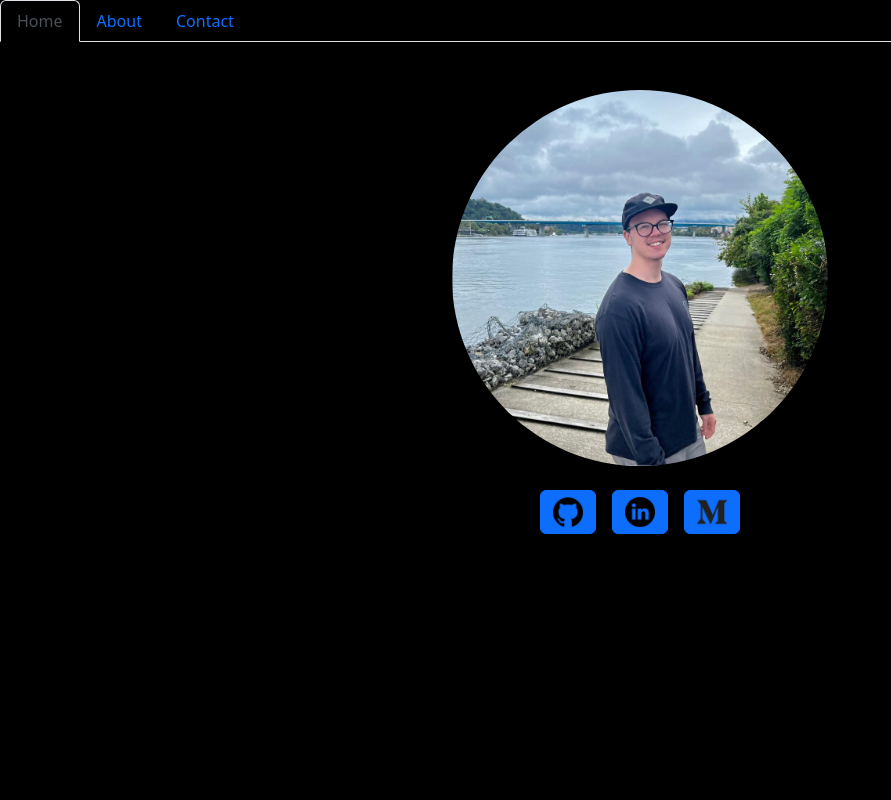
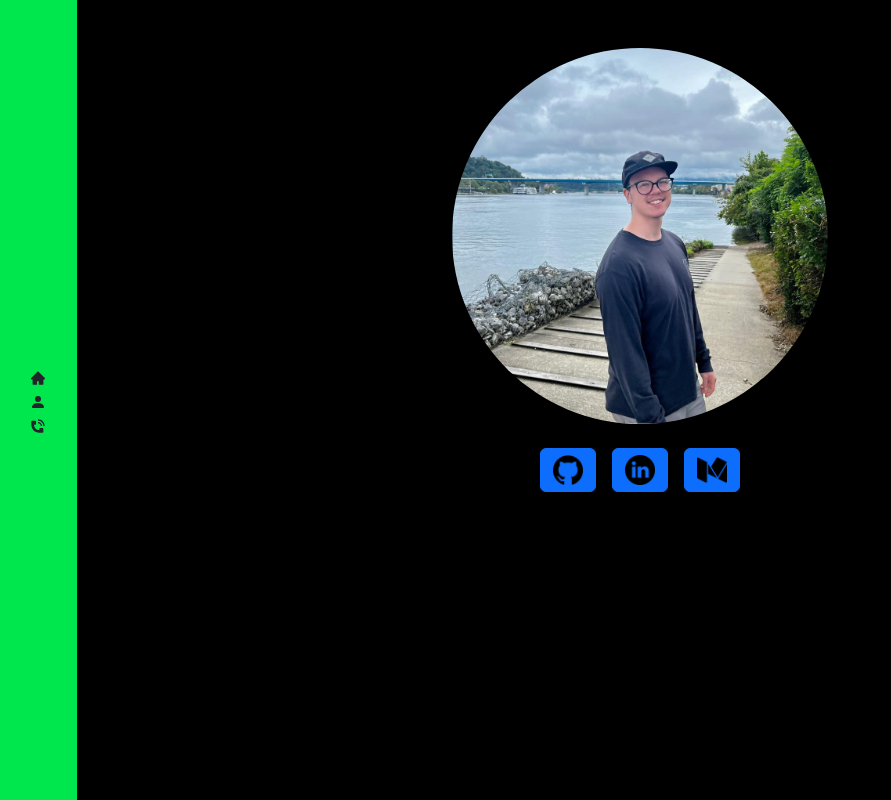
Before and after one commit to elilogbro/portfolio-rails, a React (Create React App) app in the folder client/: page / in a window 1280 px wide. Shown: the whole page, without its empty margins (0-891 px from the left). Built offline with nearby package versions, Linux system fonts and the light colour scheme.

Commit message:
created side navbar

```diff
--- a/client/package.json
+++ b/client/package.json
@@ -7,6 +7,7 @@
     "react": "^18.2.0",
     "react-bootstrap": "^2.6.0",
     "react-dom": "^18.2.0",
+    "react-icons": "^4.6.0",
     "react-router-bootstrap": "^0.26.2",
     "react-router-dom": "^6.4.3",
     "react-scripts": "5.0.1",
--- a/client/src/components/Navigation.js
+++ b/client/src/components/Navigation.js
@@ -1,27 +1,32 @@
 import Nav from 'react-bootstrap/Nav';
+import Navbar from 'react-bootstrap/Navbar';
+import Container from 'react-bootstrap/Container';
 import { LinkContainer } from 'react-router-bootstrap';
+import { AiFillHome } from 'react-icons/ai';
+import { BsFillPersonFill } from 'react-icons/bs';
+import { CgPhone } from 'react-icons/cg';
 
 function Navigation() {
 
 
     return (
-        <Nav variant="tabs" className='sticky-top bg-black'>
+        <Navbar className="navbar-custom">
             <Nav.Item>
-                <LinkContainer to="/">
-                    <Nav.Link>Home</Nav.Link>
-                </LinkContainer>
+            <LinkContainer to="/">
+                <Nav.Link color="white"><AiFillHome /></Nav.Link>
+            </LinkContainer>
             </Nav.Item>
             <Nav.Item>
                 <LinkContainer to="/about">
-                    <Nav.Link>About</Nav.Link>
+                    <Nav.Link><BsFillPersonFill /></Nav.Link>
                 </LinkContainer>
             </Nav.Item>
             <Nav.Item>
                 <LinkContainer to="/contact">
-                    <Nav.Link>Contact</Nav.Link>
+                    <Nav.Link><CgPhone /></Nav.Link>
                 </LinkContainer>
             </Nav.Item>
-        </Nav>
+        </Navbar>
     )
 }
 
--- a/client/src/custom.scss
+++ b/client/src/custom.scss
@@ -3,3 +3,19 @@ $body-bg: #000;
 
 // Import Bootstrap and its default variables
 @import '~bootstrap/scss/bootstrap.scss';
+
+.navbar-custom {
+    background-color: #00e64d;
+    height: 100%;
+    width: 6%;
+    position: fixed;
+    z-index: 1;
+    top: 0;
+    left: 0;
+    transition: .5s ease;
+    overflow-x: hidden;
+    display: flex;
+    flex-direction: column;
+    align-items: center;
+    justify-content: center;
+}
```
Also changed, not shown: client/public/medium-logo.png, 1 other file (tests, documents, lock files or other folders).
